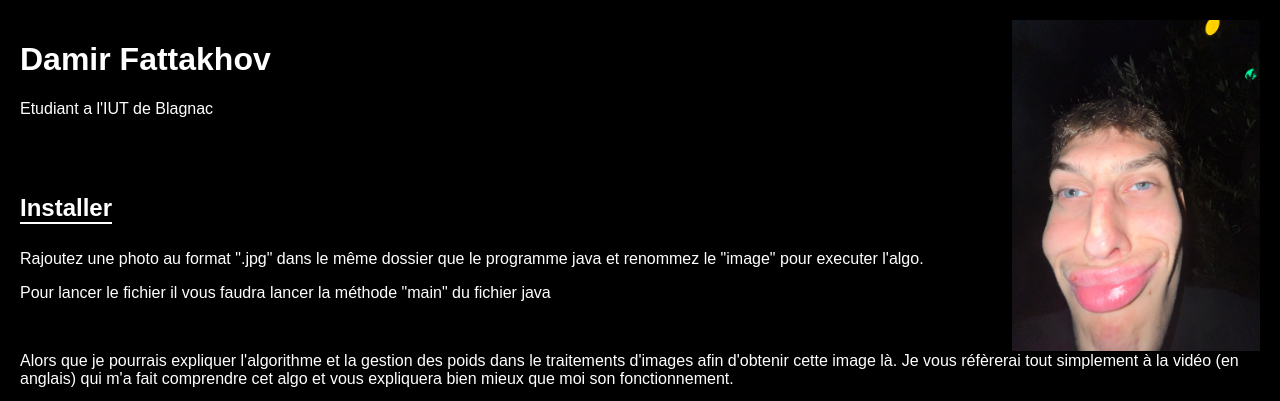
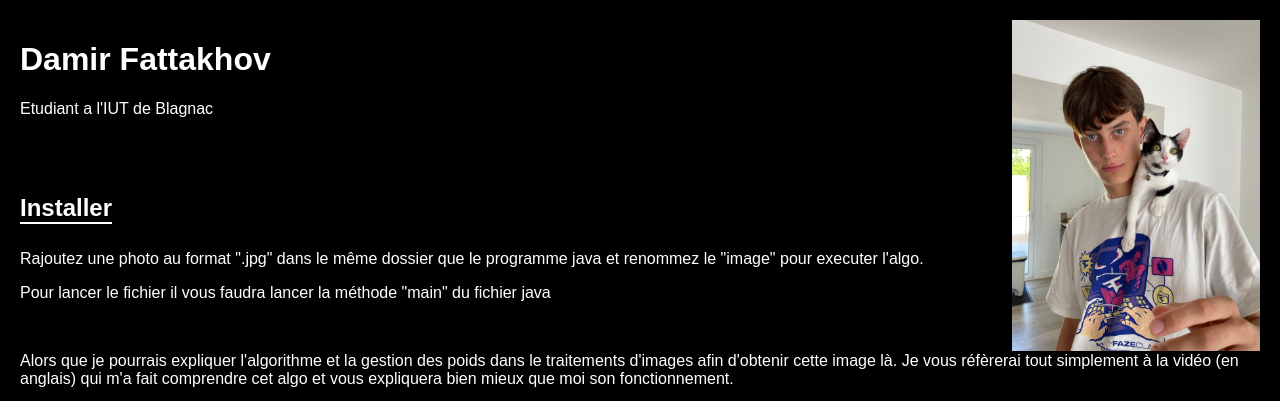
Before and after one commit to web0l/Damir_Fattakhov_4B, a plain HTML site: page images/images.html in a window 1280 px wide. Shown: the top 401 px of the page. Drawn offline with Linux system fonts and the light colour scheme; grey boxes are pictures that could not be loaded.

Commit message:
Update images.html

```diff
--- a/images/images.html
+++ b/images/images.html
@@ -67,7 +67,7 @@
 </head>
 <body>
 	<header>
-	<img src="../snake/photo_charmante.JPG">
+	<img src="../photo.jpg" onmouseover="this.src='../snake/photo_charmante.JPG'" onmouseout="this.src='../photo.jpg'">
 	<a href="../index.html">
     <h1>Damir Fattakhov</h1>
     <p>Etudiant a l'IUT de Blagnac</p>
```
